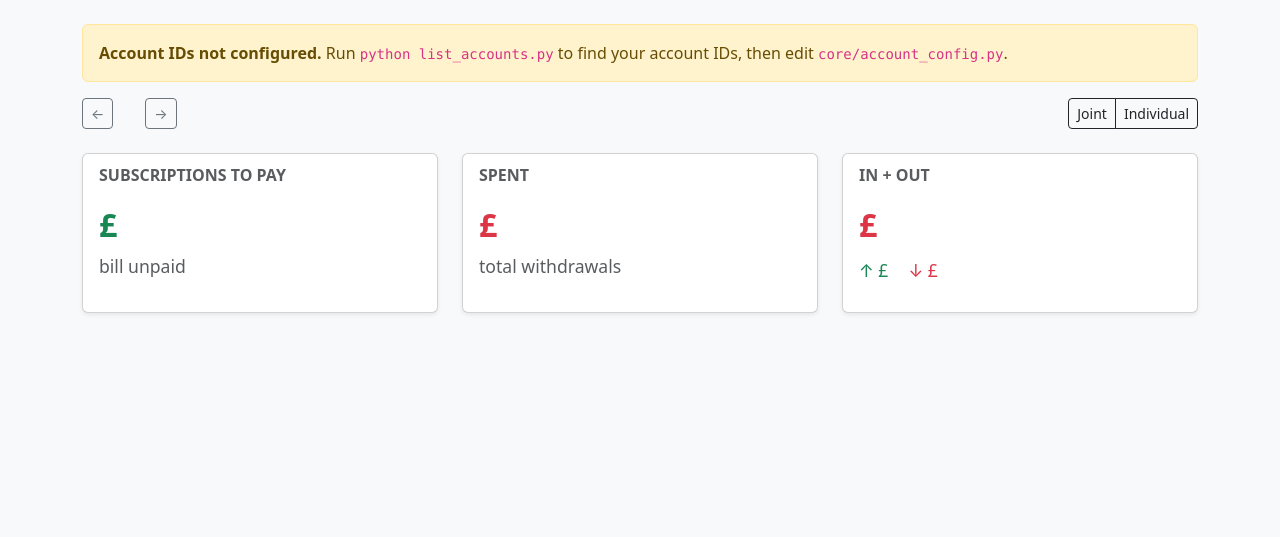
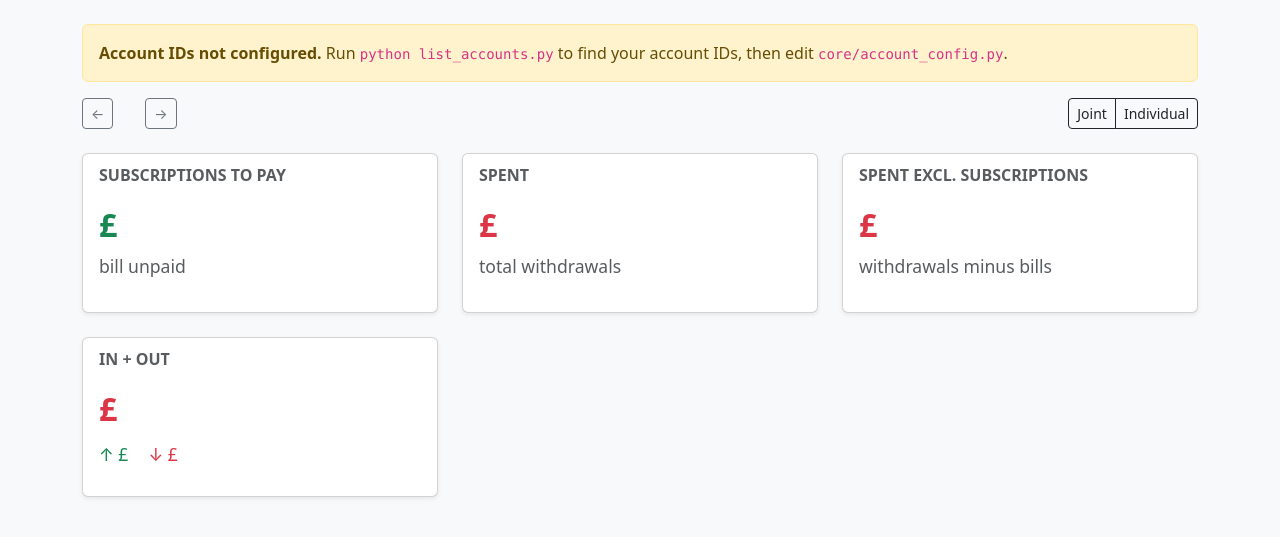
Before and after one commit to thomaspreece/firefly3-dashboard, a Django app: template core/templates/core/dashboard.html in a window 1280 px wide. Shown: the part 50-587 px from the top of the page. Run offline with Django 5.2, Linux system fonts and the light colour scheme; the template is opened without the code that fills it, so the values that code supplies are empty.

Commit message:
Add spent excluding subscriptions card

```diff
--- a/core/calculators.py
+++ b/core/calculators.py
@@ -50,15 +50,18 @@ def calculate_spent(transactions, account_ids):
     """
     account_ids_set = set(str(i) for i in account_ids)
     total = Decimal("0")
+    total_excl_bills = Decimal("0")
     large = []
     for t in transactions:
         if t.get("type") == "withdrawal" and str(t.get("source_id")) in account_ids_set:
             amt = _amount(t)
             total += amt
+            if not t.get("bill_id"):
+                total_excl_bills += amt
             if amt >= LARGE_TRANSACTION_THRESHOLD:
                 large.append({"description": t.get("description", ""), "amount": amt})
     large.sort(key=lambda x: x["amount"], reverse=True)
-    return {"total": total, "large_transactions": large}
+    return {"total": total, "total_excl_bills": total_excl_bills, "large_transactions": large}
 
 
 def calculate_category_breakdown(transactions, account_ids):
--- a/core/templates/core/dashboard.html
+++ b/core/templates/core/dashboard.html
@@ -82,6 +82,19 @@
     </div>
   </div>
 
+  <!-- Spent excl. subscriptions -->
+  <div class="col-md-4">
+    <div class="card stat-card shadow-sm h-100">
+      <div class="card-body">
+        <h6 class="card-subtitle mb-3 text-muted text-uppercase fw-semibold">Spent excl. Subscriptions</h6>
+        <div class="stat-value negative">
+          £{{ spent.total_excl_bills|floatformat:2 }}
+        </div>
+        <div class="stat-sub text-muted mt-1">withdrawals minus bills</div>
+      </div>
+    </div>
+  </div>
+
   <!-- In + Out -->
   <div class="col-md-4">
     <div class="card stat-card shadow-sm h-100">
```
